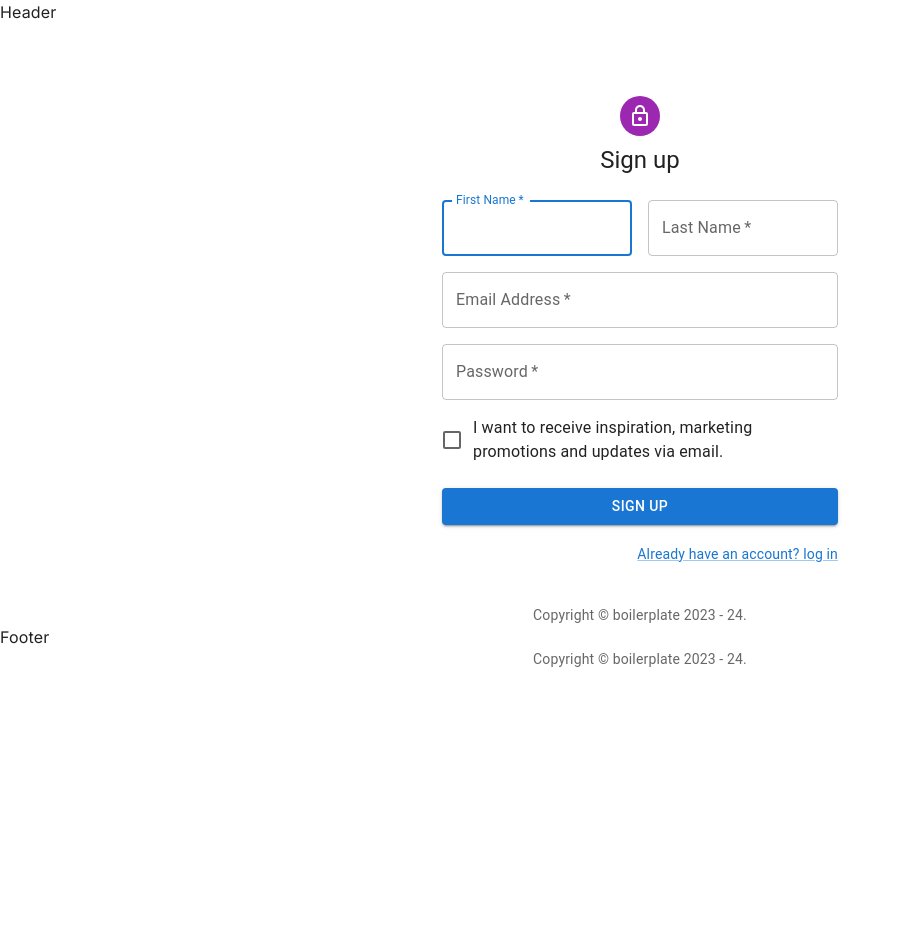
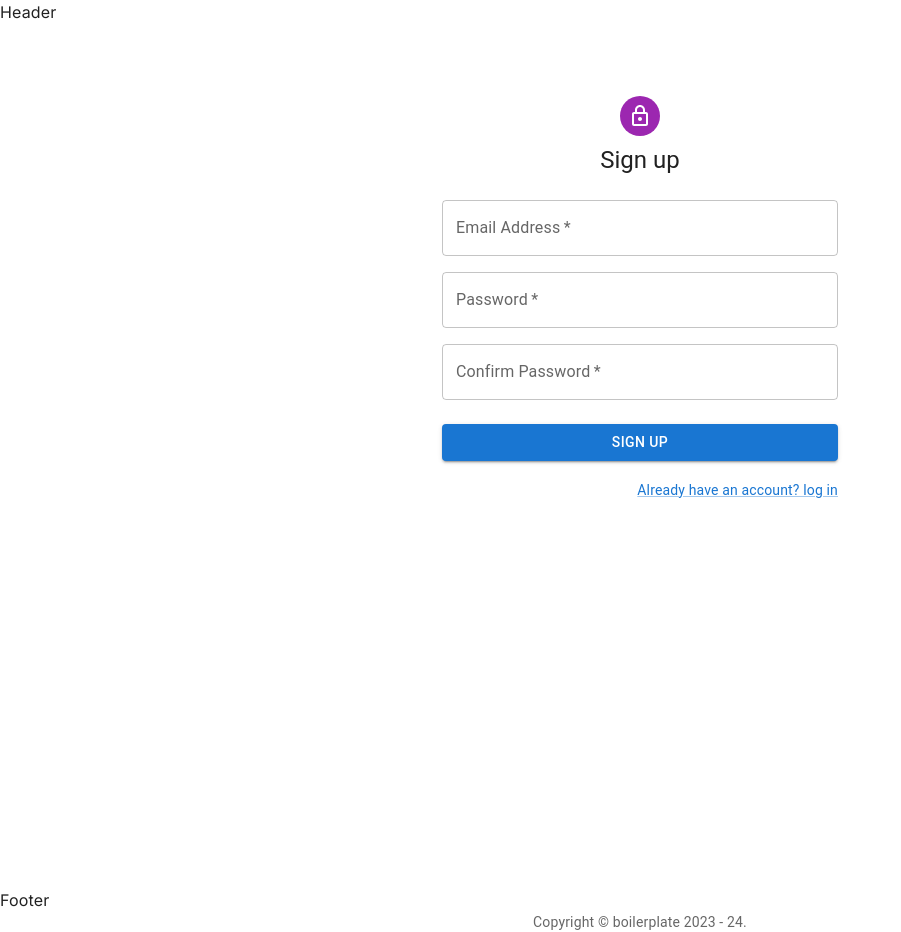
Before and after one commit to umangcodes/is-frontend, a Next.js app: page /login/signup in a window 1280 px wide. Shown: the whole page, without its empty margins (0-901 px from the left). Before the commit the page ends 800 px from the top, so only its background shows below. Built offline with nearby package versions, Linux system fonts and the light colour scheme.

Commit message:
chore: signup page update

```diff
--- a/app/login/signup/page.js
+++ b/app/login/signup/page.js
@@ -14,7 +14,7 @@ import Typography from '@mui/material/Typography';
 import Container from '@mui/material/Container';
 import { createTheme, ThemeProvider } from '@mui/material/styles';
 import links from '@/utils/links';
-import Copyright from '@/components/navigation/Copyright';
+import styles from "@/app/global.module.css"
 // TODO remove, this demo shouldn't need to reset the theme.
 
 const defaultTheme = createTheme();
@@ -31,7 +31,7 @@ export default function SignUp() {
 
   return (
     <ThemeProvider theme={defaultTheme}>
-      <Container component="main" maxWidth="xs">
+      <Container component="main" maxWidth="xs" className={styles.page}>
         <CssBaseline />
         <Box
           sx={{
@@ -49,27 +49,6 @@ export default function SignUp() {
           </Typography>
           <Box component="form" noValidate onSubmit={handleSubmit} sx={{ mt: 3 }}>
             <Grid container spacing={2}>
-              <Grid item xs={12} sm={6}>
-                <TextField
-                  autoComplete="given-name"
-                  name="firstName"
-                  required
-                  fullWidth
-                  id="firstName"
-                  label="First Name"
-                  autoFocus
-                />
-              </Grid>
-              <Grid item xs={12} sm={6}>
-                <TextField
-                  required
-                  fullWidth
-                  id="lastName"
-                  label="Last Name"
-                  name="lastName"
-                  autoComplete="family-name"
-                />
-              </Grid>
               <Grid item xs={12}>
                 <TextField
                   required
@@ -92,9 +71,14 @@ export default function SignUp() {
                 />
               </Grid>
               <Grid item xs={12}>
-                <FormControlLabel
-                  control={<Checkbox value="allowExtraEmails" color="primary" />}
-                  label="I want to receive inspiration, marketing promotions and updates via email."
+                <TextField
+                  required
+                  fullWidth
+                  name="confirmPassword"
+                  label="Confirm Password"
+                  type="password"
+                  id="password"
+                  autoComplete="confirm-new-password"
                 />
               </Grid>
             </Grid>
@@ -115,7 +99,6 @@ export default function SignUp() {
             </Grid>
           </Box>
         </Box>
-        <Copyright sx={{ mt: 5 }} />
       </Container>
     </ThemeProvider>
   );
```
